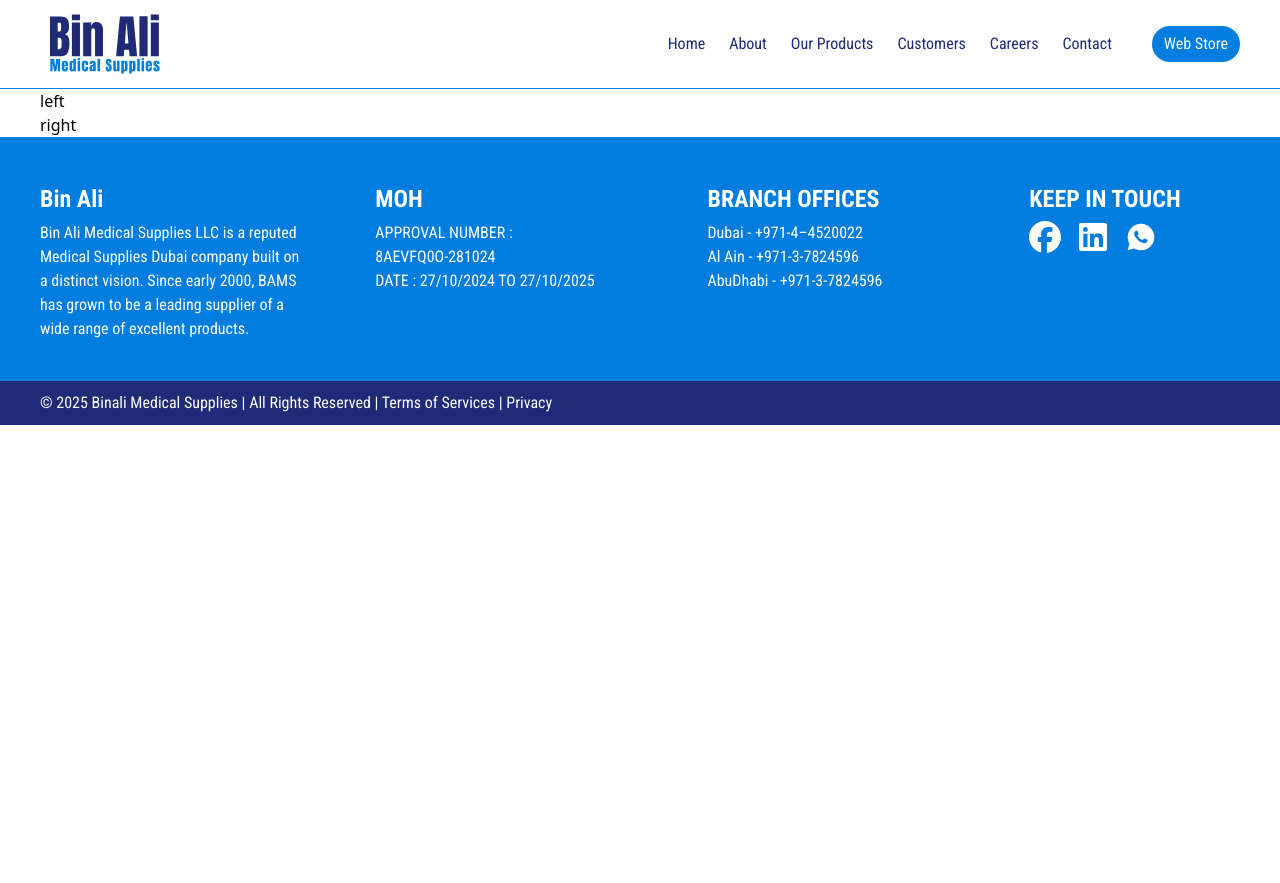
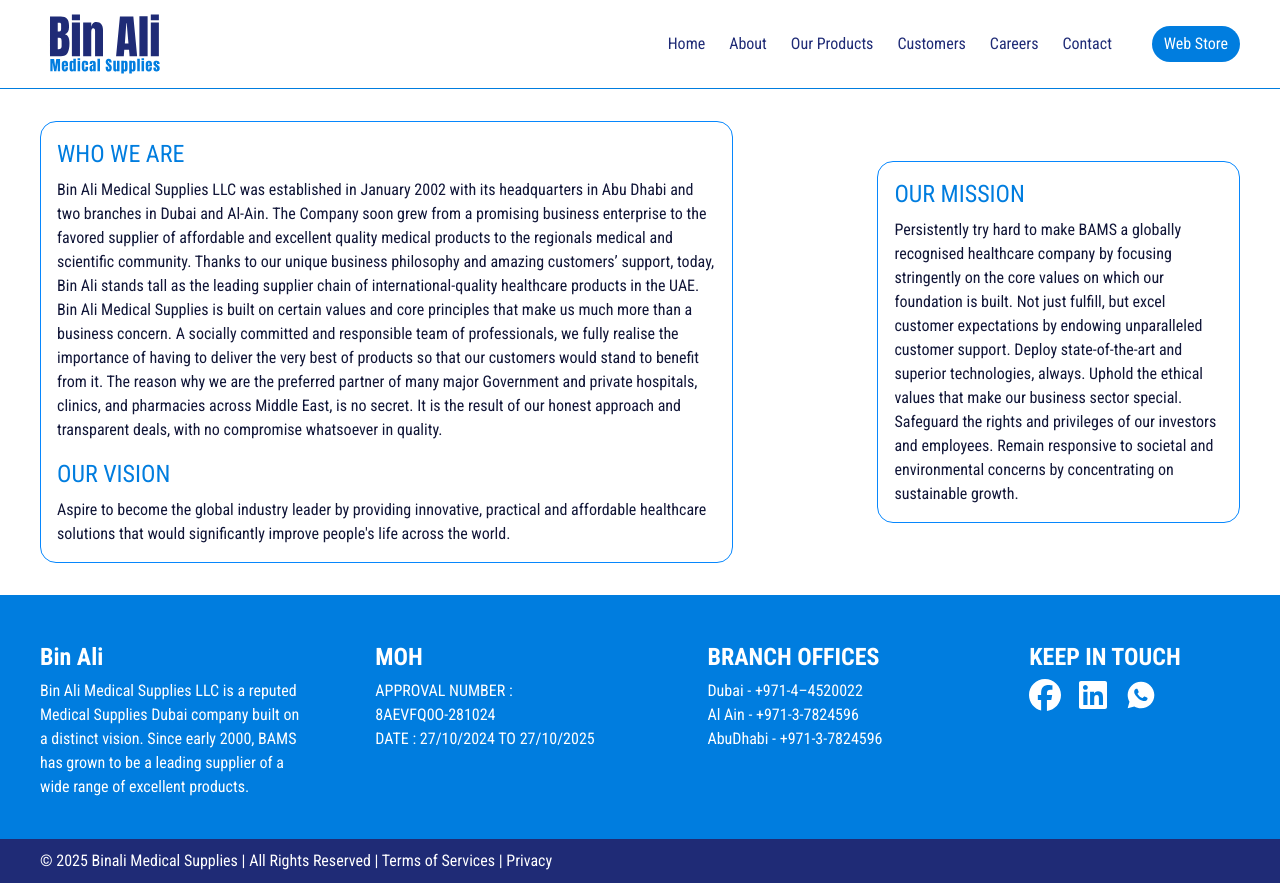
Before and after one commit to talhawebguru/binalimedical, a Next.js app: page /about in a window 1280 px wide. Before the commit the page ends 800 px from the top, so only its background shows below. Built offline with nearby package versions, Linux system fonts and the light colour scheme.

Commit message:
Hero about page

```diff
--- a/app/components/about/Hero.jsx
+++ b/app/components/about/Hero.jsx
@@ -1,16 +1,62 @@
-import React from 'react'
+import React from "react";
 
 const Hero = () => {
   return (
     <>
-        <div>
-            <div className='container mx-auto px-4 sm:px-6 lg:px-8 xl:px-10'>
-                <div> left</div>
-                <div> right</div>
-            </div>
+      <div>
+        <div className="container mx-auto px-4 sm:px-6 lg:px-8 xl:px-10 flex justify-between items-center py-8 xl:gap-36 md:gap-20 flex-wrap md:flex-nowrap">
+          <div className="border border-[rgb(7,135,253)] bg-white rounded-2xl p-4">
+            <h1 className="text-[rgb(0,125,223)] font-primary text-2xl">
+              WHO WE ARE{" "}
+            </h1>
+            <p className="text-[rgb(17,22,56)] font-primary text-base leading-6 mt-2">
+              Bin Ali Medical Supplies LLC was established in January 2002 with
+              its headquarters in Abu Dhabi and two branches in Dubai and
+              Al-Ain. The Company soon grew from a promising business enterprise
+              to the favored supplier of affordable and excellent quality
+              medical products to the regionals medical and scientific
+              community. Thanks to our unique business philosophy and amazing
+              customers’ support, today, Bin Ali stands tall as the leading
+              supplier chain of international-quality healthcare products in the
+              UAE. Bin Ali Medical Supplies is built on certain values and core
+              principles that make us much more than a business concern. A
+              socially committed and responsible team of professionals, we fully
+              realise the importance of having to deliver the very best of
+              products so that our customers would stand to benefit from it. The
+              reason why we are the preferred partner of many major Government
+              and private hospitals, clinics, and pharmacies across Middle East,
+              is no secret. It is the result of our honest approach and
+              transparent deals, with no compromise whatsoever in quality.
+            </p>
+            <h2 className="text-[rgb(0,125,223)] font-primary text-2xl mt-4">
+              OUR VISION
+            </h2>
+            <p className="text-[rgb(17,22,56)] font-primary text-base leading-6 mt-2">
+              Aspire to become the global industry leader by providing
+              innovative, practical and affordable healthcare solutions that
+              would significantly improve people's life across the world.
+            </p>
+          </div>
+          <div className="border border-[rgb(7,135,253)] bg-white rounded-2xl p-4">
+            <h2 className="text-[rgb(0,125,223)] font-primary text-2xl">
+              OUR MISSION
+            </h2>
+            <p className="text-[rgb(17,22,56)] font-primary text-base leading-6 mt-2">
+              Persistently try hard to make BAMS a globally recognised
+              healthcare company by focusing stringently on the core values on
+              which our foundation is built. Not just fulfill, but excel
+              customer expectations by endowing unparalleled customer support.
+              Deploy state-of-the-art and superior technologies, always. Uphold
+              the ethical values that make our business sector special.
+              Safeguard the rights and privileges of our investors and
+              employees. Remain responsive to societal and environmental
+              concerns by concentrating on sustainable growth.
+            </p>
+          </div>
         </div>
+      </div>
     </>
-  )
-}
+  );
+};
 
-export default Hero
+export default Hero;
```
